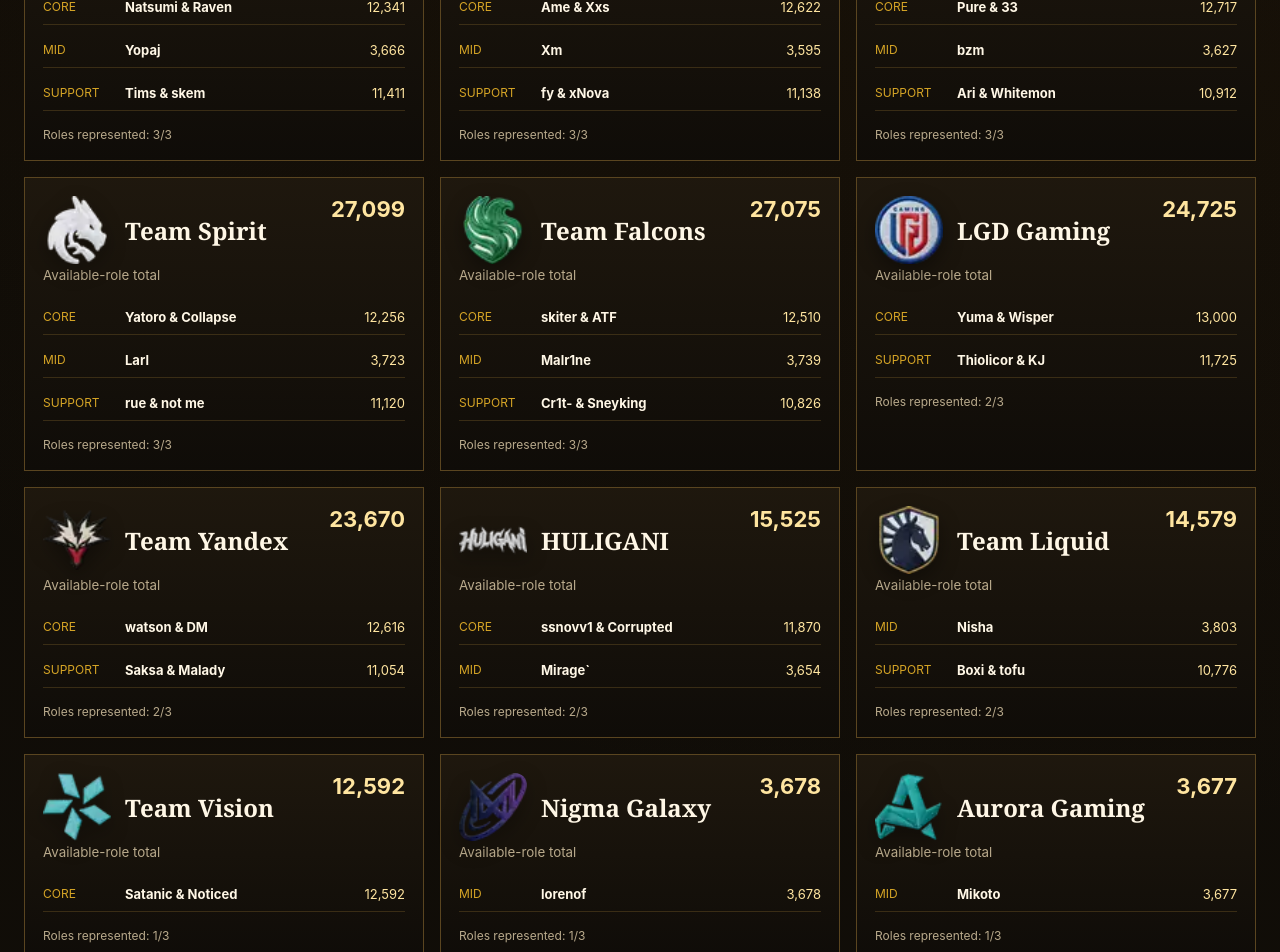
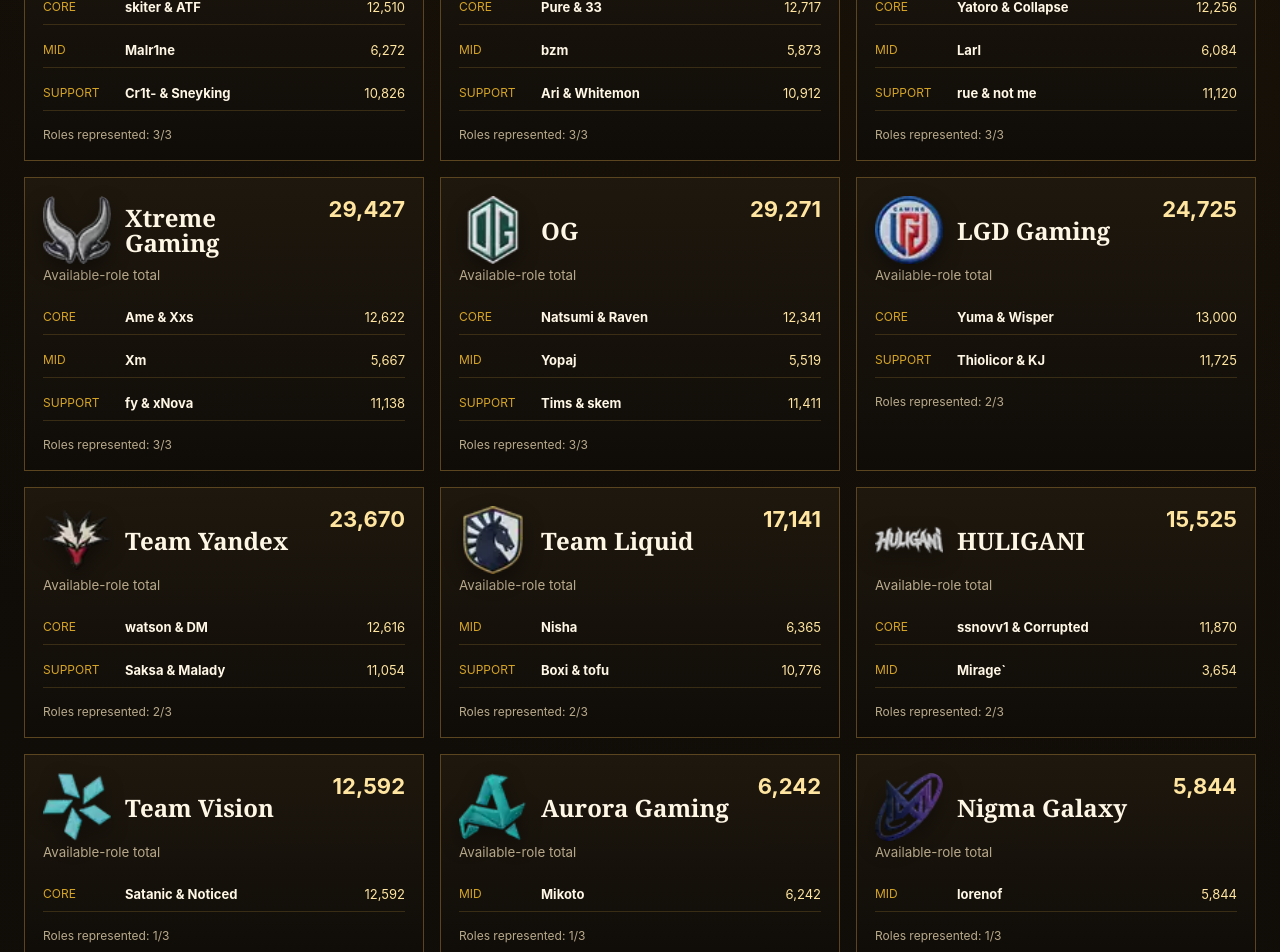
Before and after one commit to Kadadji1/dota2-fantasy-optimizer-2026, a Next.js app: page / in a window 1280 px wide. Shown: the part 3224-4176 px from the top of the page. Built offline with nearby package versions, Linux system fonts and the light colour scheme.

Commit message:
feat: add Mid blue emblem statistics

```diff
--- a/data/players.ts
+++ b/data/players.ts
@@ -48,22 +48,22 @@ export const players: Player[] = [
   { id: "natsumi-raven", name: "Natsumi & Raven", team: "", role: "core", stats: { gpm: 2449, deaths: 2541, creeps: 2471, madstones: 1138, kills: 1128, towers: 1098, teamfight: 2793, stuns: 385, tormentor: 843, roshan: 666, firstBlood: 389, courier: 309 } },
   { id: "sumail-davai", name: "SumaiL & Davai", team: "", role: "core", stats: { gpm: 2329, deaths: 2020, creeps: 2057, madstones: 892, kills: 1407, towers: 708 } },
 
-  { id: "nisha", name: "Nisha", team: "", role: "mid", stats: { gpm: 1267, deaths: 1262, creeps: 1212, madstones: 521, kills: 894, towers: 478, teamfight: 1483, stuns: 316, tormentor: 500 } },
-  { id: "marl1ne", name: "Malr1ne", team: "", role: "mid", stats: { gpm: 1215, deaths: 1122, creeps: 1161, madstones: 532, kills: 837, towers: 383, teamfight: 1500, stuns: 494, tormentor: 677 } },
-  { id: "gpk", name: "gpk", team: "", role: "mid", stats: { gpm: 1228, deaths: 1273, creeps: 1213, madstones: 536, kills: 831, towers: 345, teamfight: 1487, stuns: 352, tormentor: 579 } },
-  { id: "lorenof", name: "lorenof", team: "", role: "mid", stats: { gpm: 1273, deaths: 1378, creeps: 1095, madstones: 405, kills: 849, towers: 525, teamfight: 1450, stuns: 279, tormentor: 324 } },
+  { id: "nisha", name: "Nisha", team: "", role: "mid", stats: { gpm: 1267, deaths: 1262, creeps: 1212, madstones: 521, kills: 894, towers: 478, teamfight: 1483, stuns: 316, tormentor: 500, wards: 172.42, stacks: 508.03, watchers: 346.22, runes: 1601.09, smokes: 7.71 } },
+  { id: "marl1ne", name: "Malr1ne", team: "", role: "mid", stats: { gpm: 1215, deaths: 1122, creeps: 1161, madstones: 532, kills: 837, towers: 383, teamfight: 1500, stuns: 494, tormentor: 677, wards: 185.53, stacks: 471.34, watchers: 180.60, runes: 1583.23, smokes: 58.60 } },
+  { id: "gpk", name: "gpk", team: "", role: "mid", stats: { gpm: 1228, deaths: 1273, creeps: 1213, madstones: 536, kills: 831, towers: 345, teamfight: 1487, stuns: 352, tormentor: 579, wards: 195.48, stacks: 482.27, watchers: 358.54, runes: 1564.76, smokes: 10.72 } },
+  { id: "lorenof", name: "lorenof", team: "", role: "mid", stats: { gpm: 1273, deaths: 1378, creeps: 1095, madstones: 405, kills: 849, towers: 525, teamfight: 1450, stuns: 279, tormentor: 324, wards: 210.60, stacks: 533.52, watchers: 94.08, runes: 1353.60, smokes: 11.72 } },
   { id: "echozz", name: "Echozz", team: "", role: "mid", stats: { gpm: 1104, deaths: 1425, creeps: 962, madstones: 616, kills: 520, towers: 217, teamfight: 1549, stuns: 278, tormentor: 541 } },
-  { id: "mikoto", name: "Mikoto", team: "", role: "mid", stats: { gpm: 1239, deaths: 1414, creeps: 1170, madstones: 491, kills: 852, towers: 374, teamfight: 1446, stuns: 257, tormentor: 302 } },
-  { id: "bzm", name: "bzm", team: "", role: "mid", stats: { gpm: 1265, deaths: 1045, creeps: 1203, madstones: 255, kills: 786, towers: 439, teamfight: 1481, stuns: 451, tormentor: 538 } },
-  { id: "noone", name: "No[o]ne", team: "", role: "mid", stats: { gpm: 1220, deaths: 1324, creeps: 1079, madstones: 442, kills: 768, towers: 405, teamfight: 1496, stuns: 312, tormentor: 471 } },
-  { id: "xm", name: "Xm", team: "", role: "mid", stats: { gpm: 1211, deaths: 1184, creeps: 1244, madstones: 570, kills: 728, towers: 258, teamfight: 1519, stuns: 311, tormentor: 482 } },
-  { id: "tailung", name: "Tailung", team: "", role: "mid", stats: { gpm: 1230, deaths: 1133, creeps: 1285, madstones: 484, kills: 690, towers: 499, teamfight: 1395, stuns: 292, tormentor: 424 } },
-  { id: "larl", name: "Larl", team: "", role: "mid", stats: { gpm: 1220, deaths: 1147, creeps: 1182, madstones: 527, kills: 847, towers: 277, teamfight: 1480, stuns: 333, tormentor: 447 } },
-  { id: "chira", name: "CHIRA_JUNIOR", team: "", role: "mid", stats: { gpm: 1193, deaths: 1227, creeps: 1034, madstones: 369, kills: 763, towers: 429, teamfight: 1429, stuns: 393, tormentor: 474 } },
-  { id: "rcy", name: "RCY", team: "", role: "mid", stats: { gpm: 1236, deaths: 1270, creeps: 1170, madstones: 407, kills: 867, towers: 362, teamfight: 1488, stuns: 295, tormentor: 367 } },
-  { id: "nts", name: "NothingToSay", team: "", role: "mid", stats: { gpm: 1154, deaths: 1178, creeps: 1159, madstones: 462, kills: 673, towers: 176, teamfight: 1539, stuns: 363, tormentor: 473 } },
+  { id: "mikoto", name: "Mikoto", team: "", role: "mid", stats: { gpm: 1239, deaths: 1414, creeps: 1170, madstones: 491, kills: 852, towers: 374, teamfight: 1446, stuns: 257, tormentor: 302, wards: 198.39, stacks: 310.30, watchers: 321.16, runes: 1603.11, smokes: 0 } },
+  { id: "bzm", name: "bzm", team: "", role: "mid", stats: { gpm: 1265, deaths: 1045, creeps: 1203, madstones: 255, kills: 786, towers: 439, teamfight: 1481, stuns: 451, tormentor: 538, wards: 176.37, stacks: 722.96, watchers: 399.31, runes: 1403.69, smokes: 17.49 } },
+  { id: "noone", name: "No[o]ne", team: "", role: "mid", stats: { gpm: 1220, deaths: 1324, creeps: 1079, madstones: 442, kills: 768, towers: 405, teamfight: 1496, stuns: 312, tormentor: 471, wards: 135.78, stacks: 407.33, watchers: 533.56, runes: 1415.22, smokes: 25.32 } },
+  { id: "xm", name: "Xm", team: "", role: "mid", stats: { gpm: 1211, deaths: 1184, creeps: 1244, madstones: 570, kills: 728, towers: 258, teamfight: 1519, stuns: 311, tormentor: 482, wards: 176.69, stacks: 267.43, watchers: 411.00, runes: 1294.90, smokes: 0 } },
+  { id: "tailung", name: "Tailung", team: "", role: "mid", stats: { gpm: 1230, deaths: 1133, creeps: 1285, madstones: 484, kills: 690, towers: 499, teamfight: 1395, stuns: 292, tormentor: 424, wards: 133.71, stacks: 494.74, watchers: 405.30, runes: 1305.26, smokes: 4.19 } },
+  { id: "larl", name: "Larl", team: "", role: "mid", stats: { gpm: 1220, deaths: 1147, creeps: 1182, madstones: 527, kills: 847, towers: 277, teamfight: 1480, stuns: 333, tormentor: 447, wards: 128.22, stacks: 362.22, watchers: 390.66, runes: 1475.67, smokes: 12.04 } },
+  { id: "chira", name: "CHIRA_JUNIOR", team: "", role: "mid", stats: { gpm: 1193, deaths: 1227, creeps: 1034, madstones: 369, kills: 763, towers: 429, teamfight: 1429, stuns: 393, tormentor: 474, wards: 198.18, stacks: 382.04, watchers: 282.00, runes: 1211.45, smokes: 0 } },
+  { id: "rcy", name: "RCY", team: "", role: "mid", stats: { gpm: 1236, deaths: 1270, creeps: 1170, madstones: 407, kills: 867, towers: 362, teamfight: 1488, stuns: 295, tormentor: 367, wards: 234.00, stacks: 278.27, watchers: 369.49, runes: 1261.38, smokes: 23.76 } },
+  { id: "nts", name: "NothingToSay", team: "", role: "mid", stats: { gpm: 1154, deaths: 1178, creeps: 1159, madstones: 462, kills: 673, towers: 176, teamfight: 1539, stuns: 363, tormentor: 473, wards: 184.42, stacks: 475.93, watchers: 368.75, runes: 1484.08, smokes: 4.97 } },
   { id: "mirage", name: "Mirage`", team: "", role: "mid", stats: { gpm: 1159, deaths: 1112, creeps: 1001, madstones: 397, kills: 767, towers: 194, teamfight: 1517, stuns: 344, tormentor: 220 } },
-  { id: "yopaj", name: "Yopaj", team: "", role: "mid", stats: { gpm: 1080, deaths: 1224, creeps: 967, madstones: 453, kills: 734, towers: 281, teamfight: 1557, stuns: 324, tormentor: 312 } },
+  { id: "yopaj", name: "Yopaj", team: "", role: "mid", stats: { gpm: 1080, deaths: 1224, creeps: 967, madstones: 453, kills: 734, towers: 281, teamfight: 1557, stuns: 324, tormentor: 312, wards: 239.09, stacks: 396.78, watchers: 191.74, runes: 1158.65, smokes: 12.74 } },
 
   { id: "thiolicor-kj", name: "Thiolicor & KJ", team: "", role: "support", stats: { wards: 2260, stacks: 2349, lotuses: 1755, watchers: 2418, runes: 1403, smokes: 2016, teamfight: 2719, stuns: 852, tormentor: 760, roshan: 149, firstBlood: 334, courier: 1042 } },
   { id: "saksa-malady", name: "Saksa & Malady", team: "", role: "support", stats: { wards: 2012, stacks: 2038, lotuses: 1365, watchers: 1850, runes: 1013, smokes: 1704, teamfight: 2859, stuns: 766, tormentor: 904, roshan: 116, firstBlood: 507, courier: 808 } },
@@ -85,6 +85,7 @@ export const players: Player[] = [
 
 export const roleStats: Record<Role, StatKey[]> = {
   core: ["creeps", "gpm", "deaths", "towers", "kills", "madstones", "roshan", "teamfight", "tormentor", "stuns", "courier", "firstBlood"],
-  mid: ["creeps", "gpm", "deaths", "kills", "madstones", "towers", "teamfight", "stuns", "tormentor", "runes"],
+  // Mid lotuses remain unavailable because the source explicitly reports no data for that stat.
+  mid: ["creeps", "gpm", "deaths", "kills", "madstones", "towers", "wards", "stacks", "watchers", "runes", "smokes", "teamfight", "stuns", "tormentor"],
   support: ["wards", "smokes", "stacks", "watchers", "lotuses", "runes", "teamfight", "tormentor", "courier", "firstBlood", "roshan", "stuns"]
 };
```
